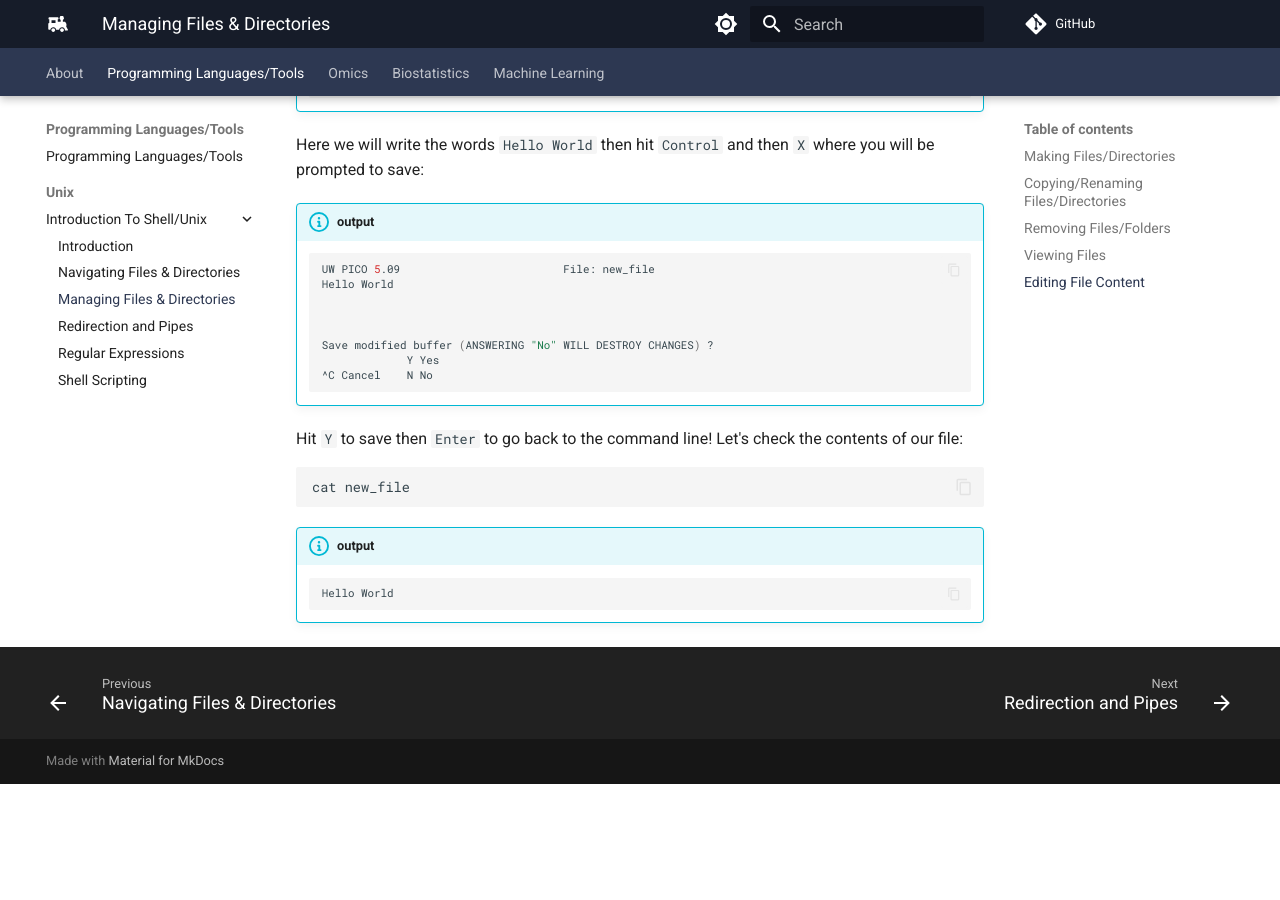
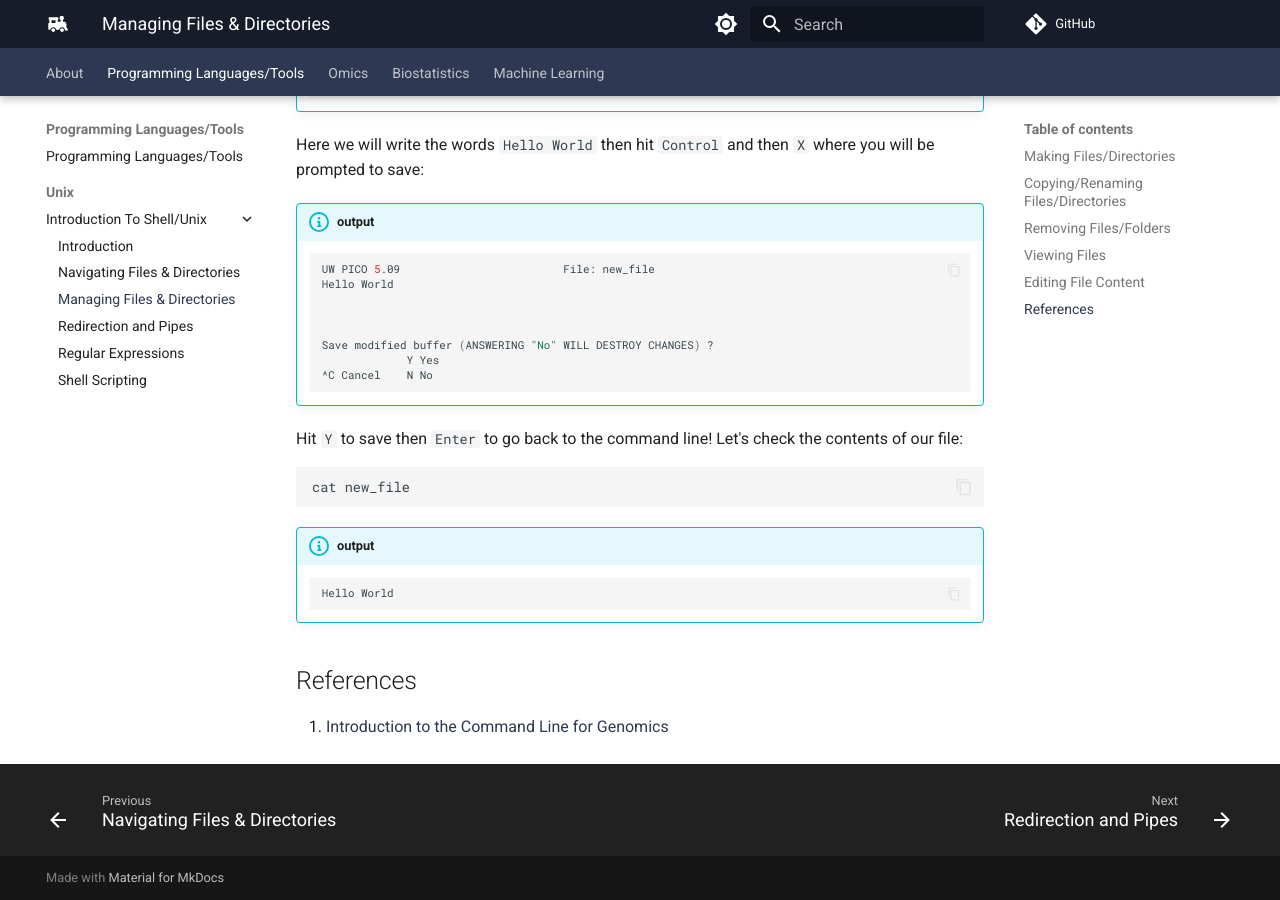
Before and after one commit to comp-tox-jhu/CompToxLab, an MkDocs documentation site: the page built from docs/programming_languages_tools/unix/03_managing_files_directories.md, in a window 1280 px wide and 900 px high, scrolled down 3063 px. Built offline with MkDocs 1.6.1 and Material for MkDocs 9.7.7, drawn with Linux system fonts in a browser that asks for light colours; comment, search, counter and statistics services are not loaded; before the commit the page ends 3847 px from its top, so only the background shows below that.

Commit message:
Update 03_managing_files_directories.md

````diff
--- a/docs/programming_languages_tools/unix/03_managing_files_directories.md
+++ b/docs/programming_languages_tools/unix/03_managing_files_directories.md
@@ -157,3 +157,7 @@ cat new_file
     ```bash
     Hello World
     ```
+
+## References
+
+1. [Introduction to the Command Line for Genomics](https://datacarpentry.org/shell-genomics/03-working-with-files.html)
````
